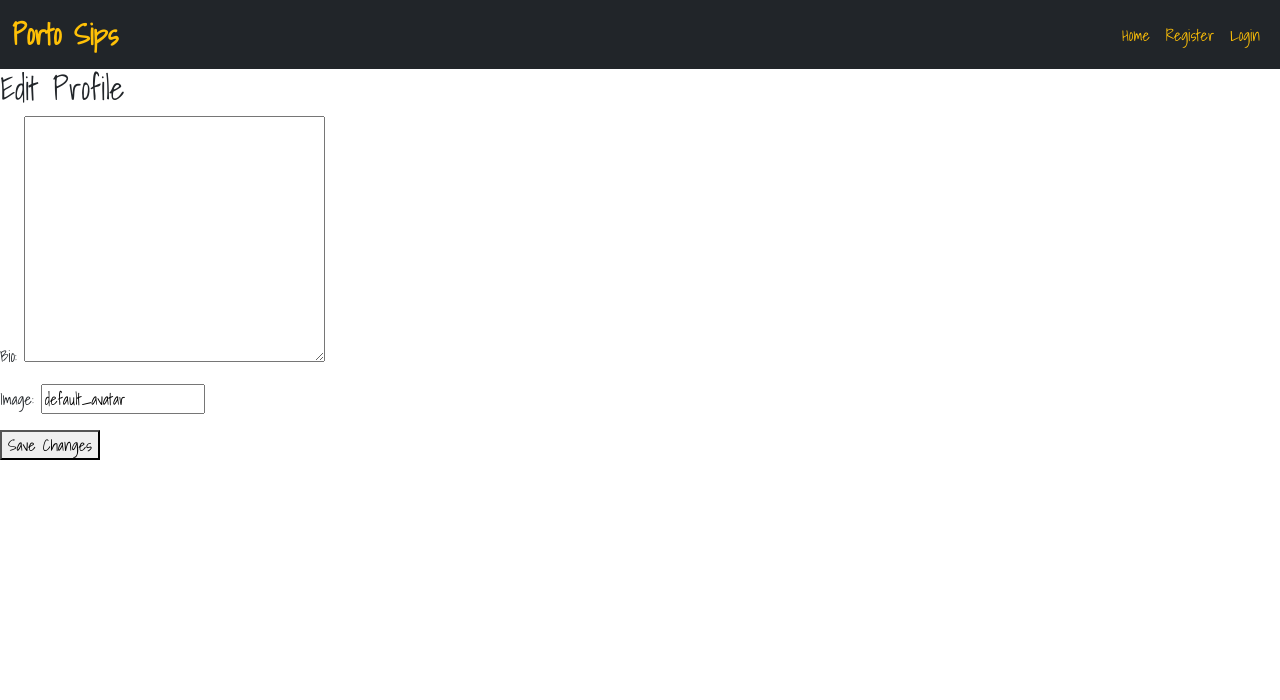
After one commit to CVilares/Project4, a Django app: template templates/edit_profile.html in a window 1280 px wide. The commit adds this page. Shown: the top 700 px of the page. Run offline with Django 3.2, Linux system fonts and the light colour scheme; the template is opened without the code that fills it: values that come from a table or form of the project are taken from there, others are empty.

Commit message:
added user profile model

```diff
--- a/blog/forms.py
+++ b/blog/forms.py
@@ -1,4 +1,4 @@
-from .models import Comment, Post
+from .models import Comment, Post, UserProfile
 from django import forms
 
 
@@ -20,3 +20,8 @@ class PostForm(forms.ModelForm):
 
             'featured_image',
         ]
+
+class UserProfileForm(forms.ModelForm):
+    class Meta:
+        model = UserProfile
+        fields = ['bio', 'avatar']
--- a/blog/models.py
+++ b/blog/models.py
@@ -3,6 +3,7 @@ from django.contrib.auth.models import User
 from cloudinary.models import CloudinaryField
 from django.utils.text import slugify
 from django.urls import reverse
+from django.views.generic.edit import UpdateView
 
 # Create your models here.
 
@@ -62,3 +63,12 @@ class Comment(models.Model):
 
     def __str__(self):
         return f"Comment {self.body} by {self.name}"
+
+
+class UserProfile(models.Model):
+    user = models.OneToOneField(User, on_delete=models.CASCADE)
+    bio = models.TextField(blank=True)
+    avatar = CloudinaryField('image', default='default_avatar')
+
+    def __str__(self):
+        return self.user.username + "'s Profile"
--- a/blog/urls.py
+++ b/blog/urls.py
@@ -8,6 +8,5 @@ urlpatterns = [
     path('<slug:slug>/', views.PostDetail.as_view(), name='post_detail'),
     path('like/<slug:slug>', views.PostLike.as_view(), name='post_like'),
     path('delete/<int:pk>/remove/', DeletePostView.as_view(), name='delete_post'),
-
-
+    path('edit-profile/', views.edit_profile, name='edit_profile'),
 ]
--- a/templates/add_post.html
+++ b/templates/add_post.html
@@ -17,7 +17,7 @@
                 </div>
                 <div class="row mt-4 justify-content-center">
                     <div class="col-md-8 text-center">
-                        <button type="button" class="btn bg-dark text-warning">Post</button>
+                        <button type="submit" class="btn bg-dark text-warning">Post</button>
                     </div>
                 </div>
             </form>
--- /dev/null
+++ b/templates/edit_profile.html
@@ -0,0 +1,10 @@
+<!-- edit_profile.html -->
+{% extends 'base.html' %}
+{% block content %}
+  <h2>Edit Profile</h2>
+  <form method="post" enctype="multipart/form-data">
+    {% csrf_token %}
+    {{ form.as_p }}
+    <button type="submit">Save Changes</button>
+  </form>
+{% endblock %}
```
Also changed, not shown: blog/admin.py (+6 -1 lines), blog/views.py (+16 -2 lines), blog/migrations/0002_userprofile.py (added), static/images/responsive_design.png (added).
